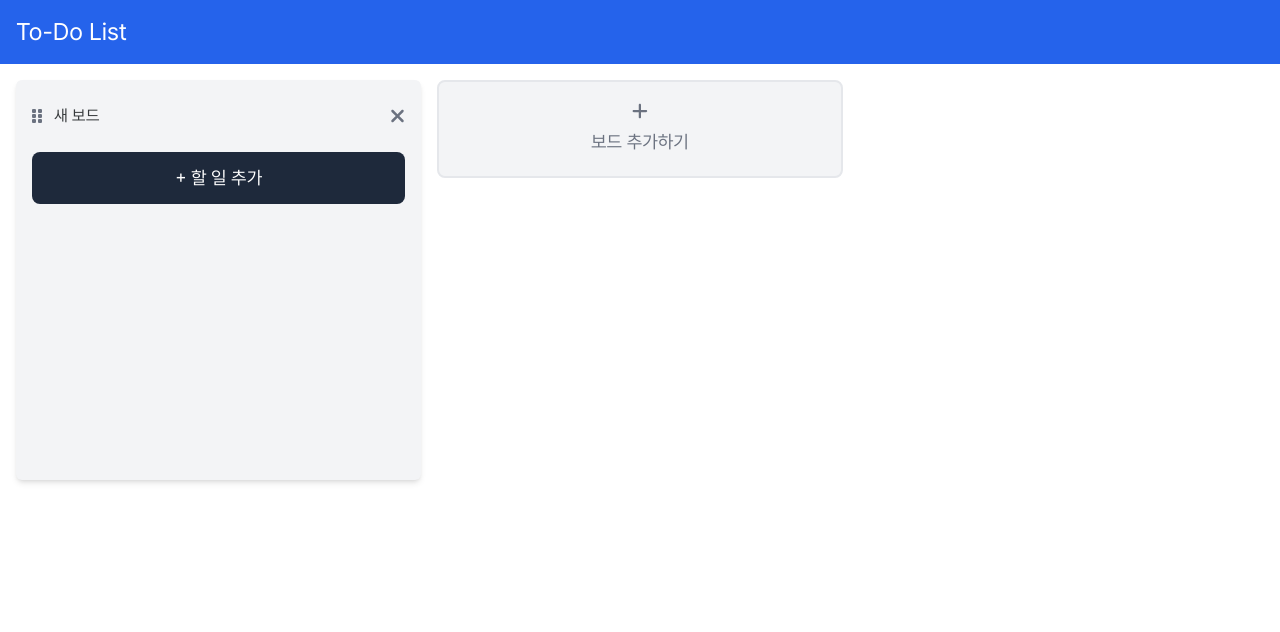
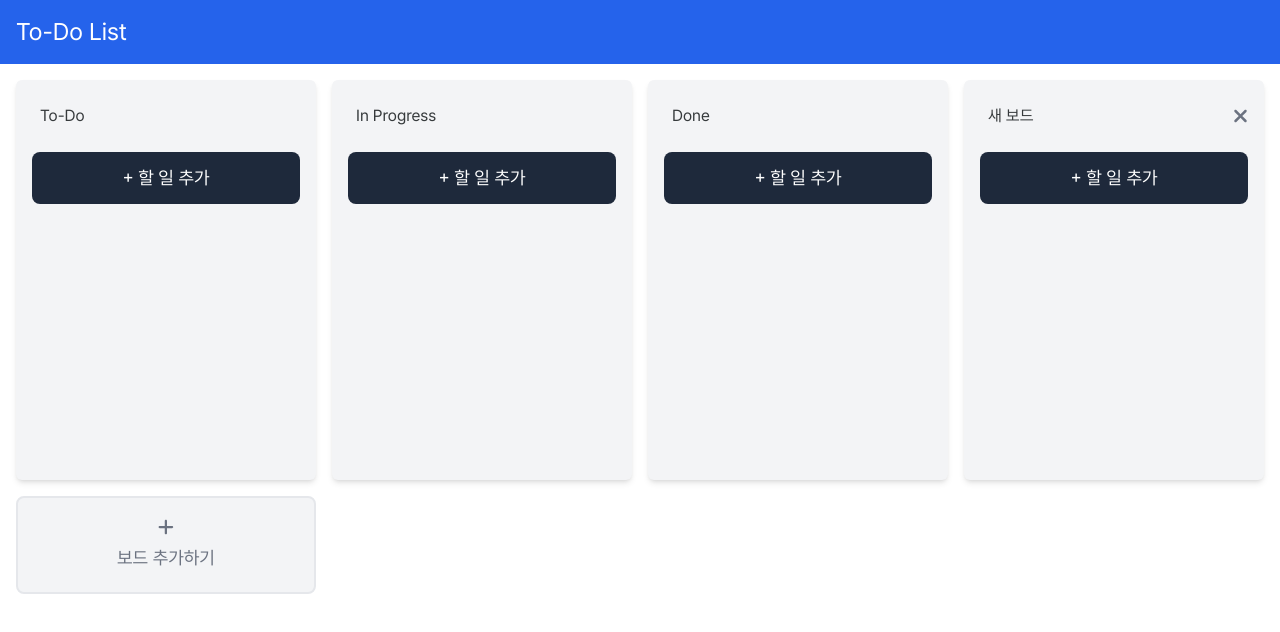
Before and after one commit to hoon95/kanban, a Next.js app: page / in a window 1280 px wide. Both pictures are taken after a click on the button "보드 추가하기". Shown: the top 632 px of the page. Built offline with nearby package versions, Linux system fonts and the light colour scheme.

Commit message:
✨ 보드 기본값 : To-Do, In Progress, Done 설정

```diff
--- a/src/components/Board.tsx
+++ b/src/components/Board.tsx
@@ -4,7 +4,7 @@ import { DndContext, DragEndEvent, closestCenter } from "@dnd-kit/core";
 import { SortableContext, arrayMove } from "@dnd-kit/sortable";
 import { v4 as uuidv4 } from "uuid";
 import { FontAwesomeIcon } from "@fortawesome/react-fontawesome";
-import { faGripVertical, faTimes } from "@fortawesome/free-solid-svg-icons";
+import { faTimes } from "@fortawesome/free-solid-svg-icons";
 import TaskCard from "@/components/TaskCard";
 import { useBoardStore } from "@/stores/useBoardStore";
 import { useTaskStore } from "@/stores/useTaskStore";
@@ -51,8 +51,6 @@ export default function Board({ boardId }: { boardId: string }) {
     const updatedTasks = [...(tasks[boardId] || []), newTask];
 
     setTasks({ boardId, newTasks: updatedTasks });
-
-    console.log(updatedTasks);
   };
 
   const handleChangeTitle = (boardId: string, newTitle: string) => {
@@ -76,10 +74,6 @@ export default function Board({ boardId }: { boardId: string }) {
     >
       <div className="flex justify-between items-center">
         <div className="flex items-center gap-1">
-          <FontAwesomeIcon
-            className="text-gray-500 cursor-grab"
-            icon={faGripVertical}
-          />
           <input
             className="w-full p-2 bg-gray-100 focus:outline-none"
             type="text"
@@ -88,11 +82,18 @@ export default function Board({ boardId }: { boardId: string }) {
             placeholder="제목을 입력하세요"
           />
         </div>
-        <FontAwesomeIcon
-          className="text-gray-500 text-xl cursor-pointer"
-          onClick={() => handleDeleteBoard(boardId)}
-          icon={faTimes}
-        />
+        {boardId !== "todo" &&
+        boardId !== "inProgress" &&
+        boardId !== "done" ? (
+          <FontAwesomeIcon
+            className="text-gray-500 text-xl cursor-pointer"
+            onClick={() => handleDeleteBoard(boardId)}
+            onPointerDown={(e) => e.stopPropagation()}
+            icon={faTimes}
+          />
+        ) : (
+          <></>
+        )}
       </div>
       <div className="h-5/6 overflow-y-scroll">
         <DndContext
--- a/src/components/BoardList.tsx
+++ b/src/components/BoardList.tsx
@@ -34,7 +34,7 @@ export default function BoardList() {
         items={boards.map((board) => board.id)}
         strategy={horizontalListSortingStrategy}
       >
-        <div className="grid grid-cols-1 sm:grid-cols-2 lg:grid-cols-3 gap-4 p-4">
+        <div className="grid grid-cols-1 sm:grid-cols-3 lg:grid-cols-4 gap-4 p-4">
           {boards.map((board) => (
             <Board key={board.id} boardId={board.id} />
           ))}
--- a/src/stores/useBoardStore.ts
+++ b/src/stores/useBoardStore.ts
@@ -6,7 +6,11 @@ import { v4 as uuidv4 } from "uuid";
 export const useBoardStore = create<BoardProps>(
   persist(
     (set) => ({
-      boards: [] as Board[],
+      boards: [
+        { id: "todo", title: "To-Do" },
+        { id: "inProgress", title: "In Progress" },
+        { id: "done", title: "Done" },
+      ] as Board[],
       setBoard: (
         action: "add" | "remove" | "reorder",
         boardId?: string,
```
